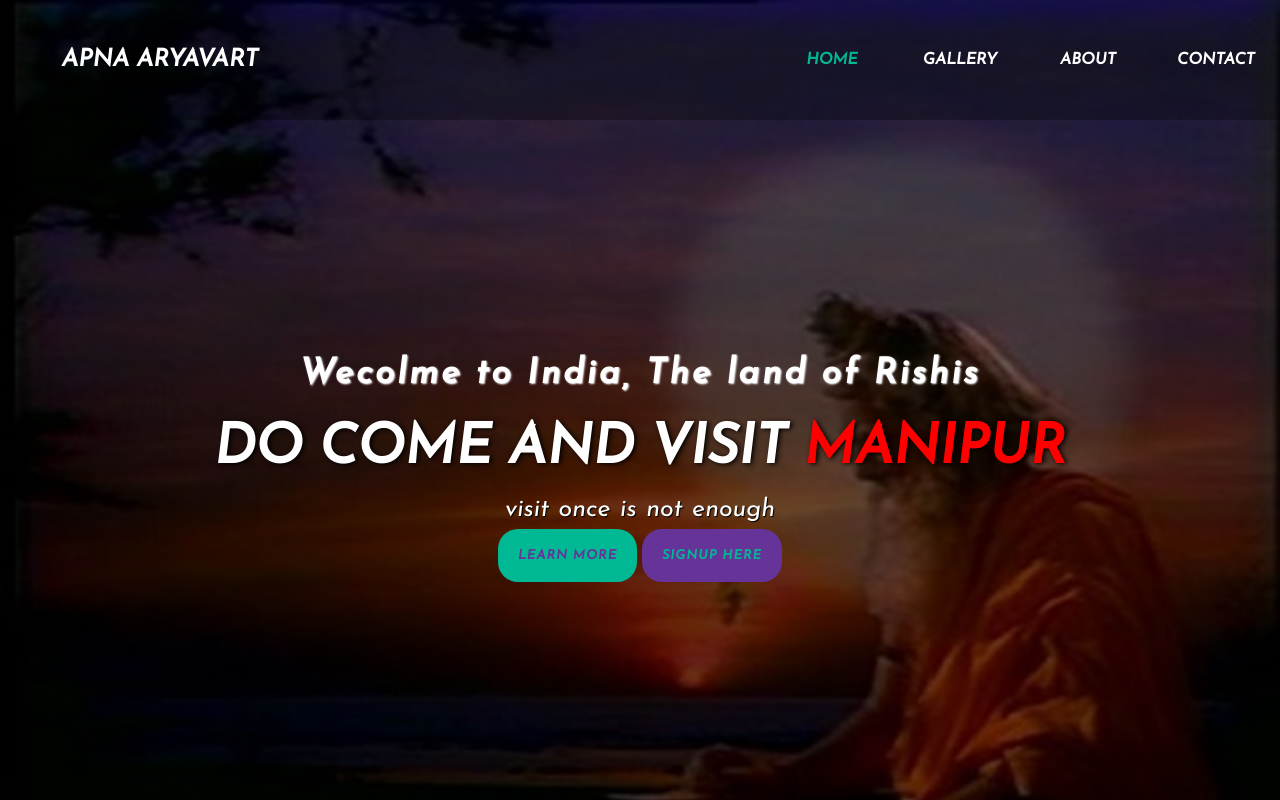
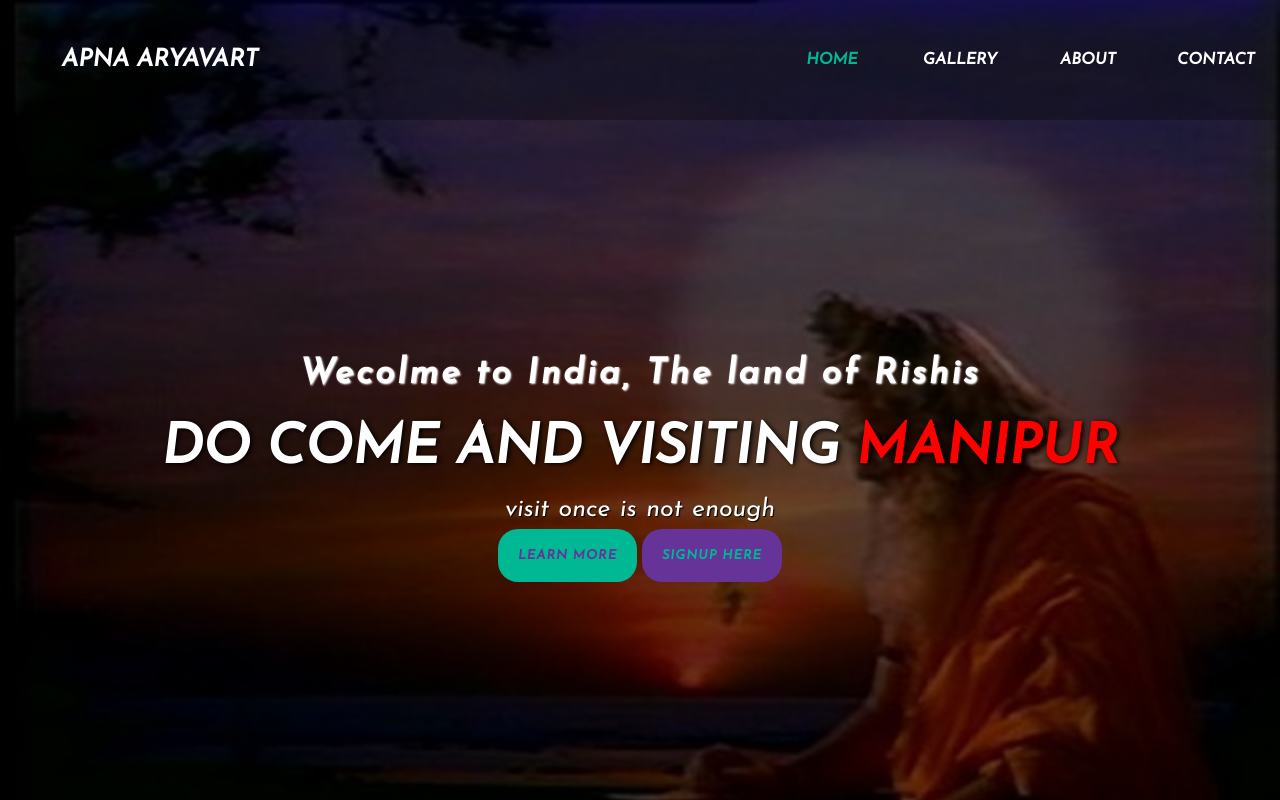
Before and after one commit to charu-86/Home-Page, a plain HTML site: page index.html in a window 1280 px wide. Drawn offline with nearby package versions, Linux system fonts and the light colour scheme.

Commit message:
Update index.html

```diff
--- a/index.html
+++ b/index.html
@@ -23,7 +23,7 @@
             <main>
                 <section>
                     <h2>Wecolme to India, The land of Rishis<span></span></h2>
-                    <h1>Do Come And Visit<span class="change_content"></span></h1>
+                    <h1>Do Come And Visiting<span class="change_content"></span></h1>
                     <p>visit once is not enough</p>
                     <a href=" " class="button1">Learn More</a>
                     <a href=" " class="button2">signup here</a>
```
